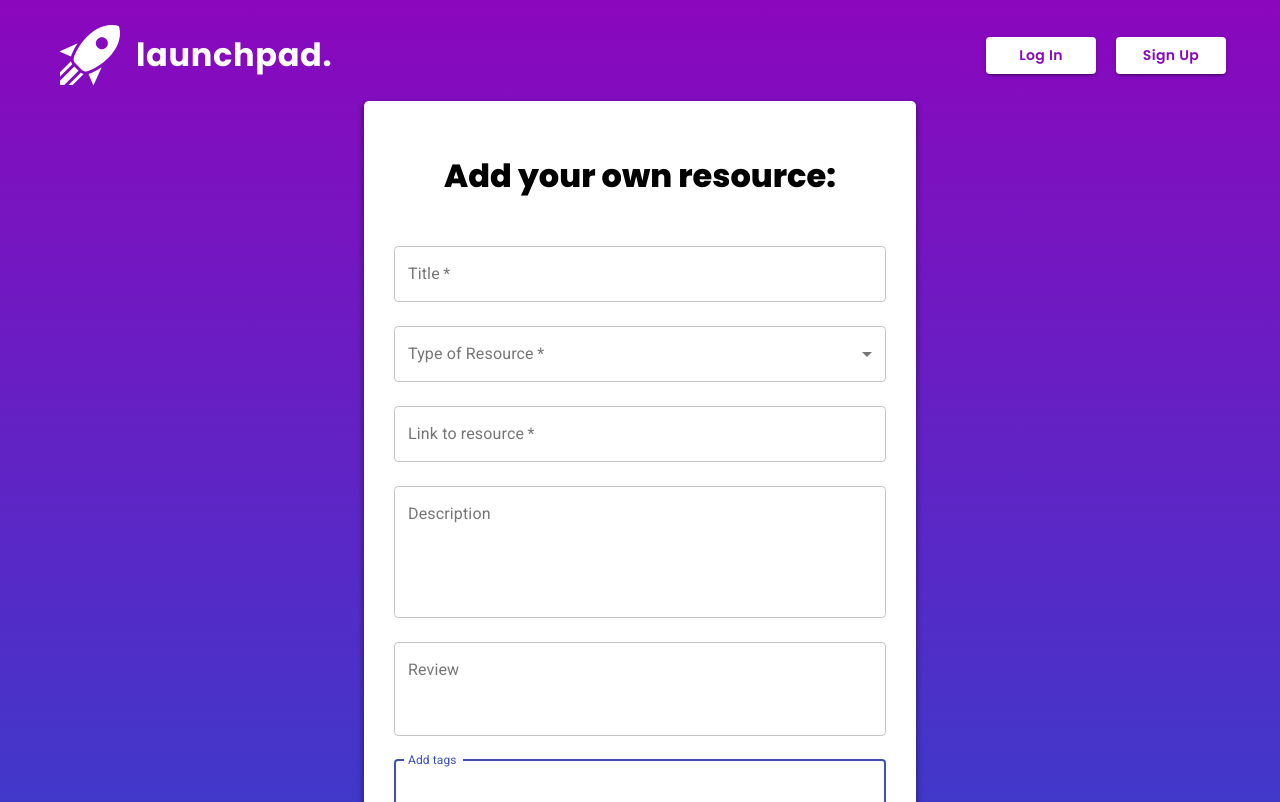
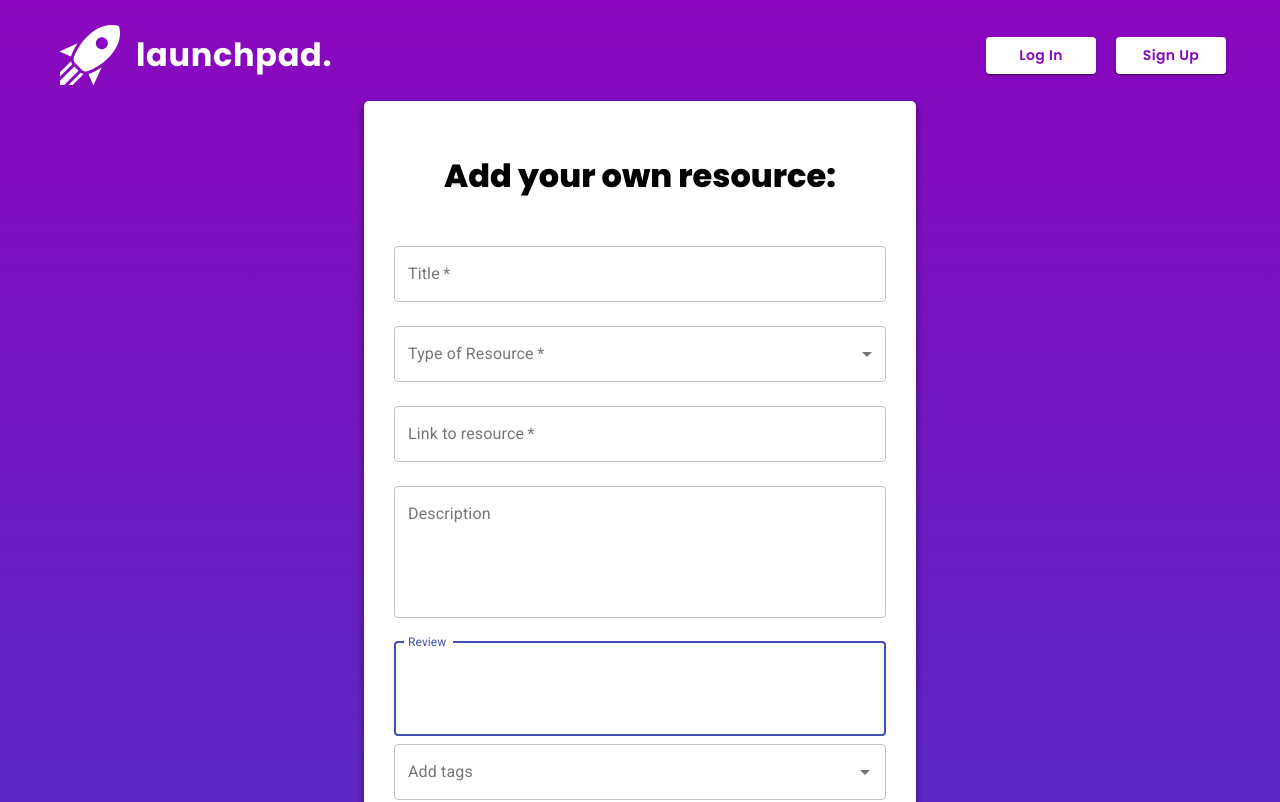
Before and after one commit to Felix-Poon/RSE-Launchpad-Frontend, a React (Create React App) app: page /add_resource in a window 1280 px wide. Shown: the top 802 px of the page. Built offline with nearby package versions, Linux system fonts and the light colour scheme.

Commit message:
upload resource done

```diff
--- a/src/App.css
+++ b/src/App.css
@@ -47,12 +47,14 @@ body, html {
   background: linear-gradient(0deg, rgba(63,57,202,1) 0%, rgba(139,7,189,1) 100%);
   color: white;
   background-repeat: no-repeat;
-  height: 100%;
+  min-height: 100%;
   font-family: 'Poppins', sans-serif;
+  margin:0;
 }
 
 body {
-  padding: 10px 20px
+  padding: 10px 20px;
+  min-height: 100%;
 }
 
 
--- a/src/pages/AddResource.js
+++ b/src/pages/AddResource.js
@@ -14,6 +14,7 @@ import Checkbox from '@material-ui/core/Checkbox';
 import Link from '@material-ui/core/Link';
 import MenuItem from "@material-ui/core/MenuItem";
 import { Typography, Slider, Tooltip } from '@material-ui/core';
+import Autocomplete, { createFilterOptions } from '@material-ui/lab/Autocomplete';
 
 const useStyles = makeStyles((theme) => ({
   placement: {
@@ -73,6 +74,8 @@ const marks = [
   }
 ];
 
+const filter = createFilterOptions();
+
 export function AddResource() {
   const classes = useStyles();
   const [resourceName, setResourceName] = useState("");
@@ -88,16 +91,20 @@ export function AddResource() {
                                         "difficulty": "",
                                         "reliability": "" })
 
-  useEffect(() => {
-    console.log(rating)
-  }, [rating])
+  // useEffect(() => {
+  //   console.log(categories)
+  // }, [categories])
 
   // define the callAPI function that takes a first name and last name as parameters
   async function handleSubmit (event) {
     event.preventDefault();
-    console.log("hello");
     if (resourceType === "Other" && userResourceType !== "") {
-      setResourceType(userResourceType)
+      await setResourceType(userResourceType)
+    }
+
+    const uploadCategories = []
+    for (let i = 0; i < categories.length; i++) {
+      uploadCategories.push(categories[i]['inputValue'])
     }
 
     // instantiate a headers object
@@ -111,7 +118,7 @@ export function AddResource() {
       location: resourceLink,
       description: description,
       review: resourceReview,
-      categories: categories,
+      categories: uploadCategories,
       rating: rating
     });
     // create a JSON object with parameters for API call and store in a variable
@@ -210,16 +217,49 @@ export function AddResource() {
               autoFocus
               onChange={(e) => setResourceReview(e.target.value)}
             />
-            <TextField
-              variant="outlined"
+            <Autocomplete
               margin="normal"
-              multiline
               fullWidth
               id="categories"
               label="Add tags"
               name="categories"
+              multiple
+              options={resourceTags}
+              getOptionLabel={(option) => {
+                // Value selected with enter, right from the input
+                if (typeof option === "string") {
+                  return option;
+                }
+                // Add "xxx" option created dynamically
+                if (option.inputValue) {
+                  return option.inputValue;
+                }
+                // Regular option
+                return option.title;
+              }}
+              filterOptions={(options, params) => {
+                const filtered = filter(options, params);
+                // Suggest the creation of a new value
+                if (params.inputValue !== "") {
+                  filtered.push({
+                    inputValue: params.inputValue,
+                    title: `Add "${params.inputValue}"`
+                  });
+                }
+
+                return filtered;
+              }}
               autoFocus
-              onChange={(e) => setCategories(e.target.value)}
+              filterSelectedOptions
+              renderOption={(option) => option.title}
+              renderInput={(params) => (
+                <TextField
+                  {...params}
+                  variant="outlined"
+                  label="Add tags"
+                />
+              )}
+              onChange={(e, val) => setCategories(val)}
             />
             <h2>Rating:</h2>
             <Typography gutterBottom>Overall</Typography>
@@ -273,3 +313,13 @@ export function AddResource() {
     </Container>
   );
 }
+
+
+// options we currently have for tags
+const resourceTags = [
+  { title: "Coding", inputValue: "Coding" },
+  { title: "Mathematics", inputValue: "Mathematics"  },
+  { title: "Business", inputValue: "Business"  },
+  { title: "Cooking", inputValue: "Cooking"  },
+  { title: "Photography", inputValue: "Photography"  }
+]
```
